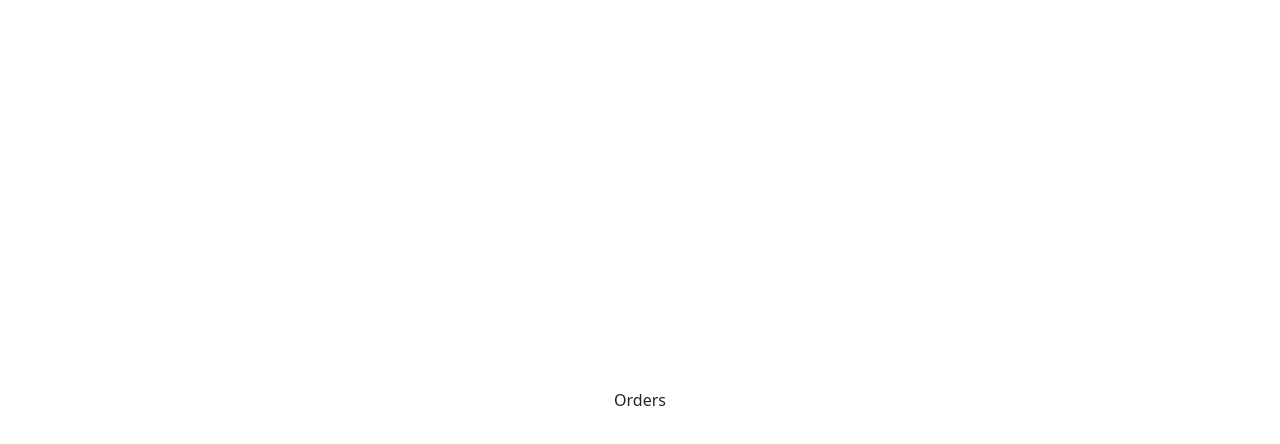
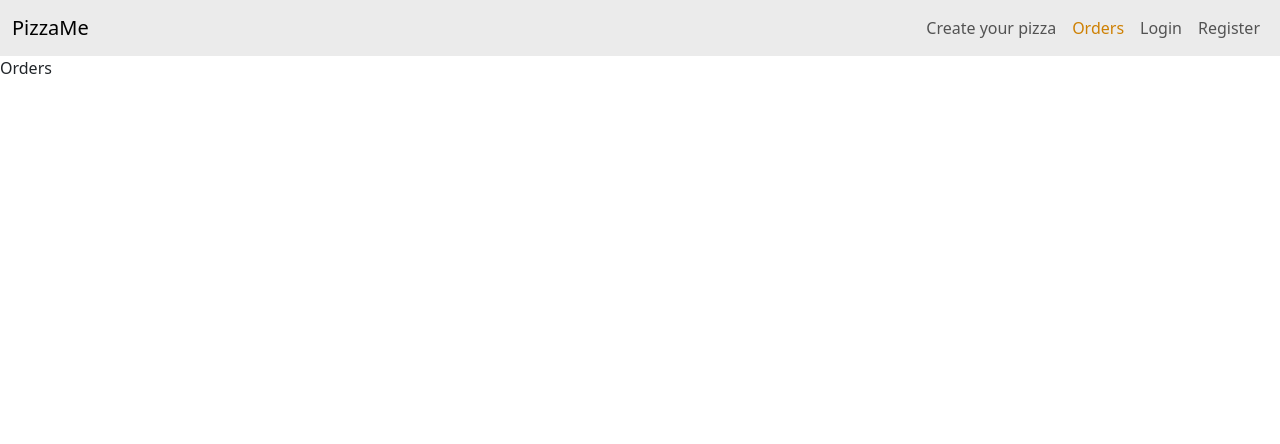
Before and after one commit to Cheezco/PizzaApp, a React (Vite) app in the folder PizzaFront/: page /orders in a window 1280 px wide. Shown: the top 444 px of the page. Built offline with nearby package versions, Linux system fonts and the light colour scheme.

Commit message:
Update root layout

```diff
--- a/PizzaFront/package.json
+++ b/PizzaFront/package.json
@@ -18,6 +18,7 @@
     "react-bootstrap": "^2.9.1",
     "react-dom": "^18.2.0",
     "react-form-stepper": "^2.0.3",
+    "react-router-bootstrap": "^0.26.2",
     "react-router-dom": "^6.17.0",
     "sort-by": "^1.2.0"
   },
@@ -26,6 +27,7 @@
     "@types/node": "^20.8.7",
     "@types/react": "^18.2.31",
     "@types/react-dom": "^18.2.14",
+    "@types/react-router-bootstrap": "^0.26.5",
     "@types/react-router-dom": "^5.3.3",
     "@typescript-eslint/eslint-plugin": "^6.0.0",
     "@typescript-eslint/parser": "^6.0.0",
--- a/PizzaFront/src/components/layouts/root.tsx
+++ b/PizzaFront/src/components/layouts/root.tsx
@@ -1,9 +1,34 @@
+import { Container, Nav, Navbar } from "react-bootstrap";
 import { Outlet } from "react-router-dom";
+import { LinkContainer } from "react-router-bootstrap";
 
 export default function Root() {
   return (
-    <div className="d-flex justify-content-center w-100 h-100 align-items-center">
-      <Outlet />
+    <div className="h-100 w-100 d-flex flex-column">
+      <Navbar className="position-sticky top-0">
+        <Container fluid>
+          <LinkContainer to="/">
+            <Navbar.Brand>PizzaMe</Navbar.Brand>
+          </LinkContainer>
+          <Nav>
+            <LinkContainer to="/pizza-creator">
+              <Nav.Link>Create your pizza</Nav.Link>
+            </LinkContainer>
+            <LinkContainer to="orders">
+              <Nav.Link>Orders</Nav.Link>
+            </LinkContainer>
+            <LinkContainer to="login">
+              <Nav.Link>Login</Nav.Link>
+            </LinkContainer>
+            <LinkContainer to="register">
+              <Nav.Link>Register</Nav.Link>
+            </LinkContainer>
+          </Nav>
+        </Container>
+      </Navbar>
+      <div className="d-flex w-100 h-100">
+        <Outlet />
+      </div>
     </div>
   );
 }
--- a/PizzaFront/src/index.css
+++ b/PizzaFront/src/index.css
@@ -1,9 +1,41 @@
 #root {
   width: 100%;
   height: 100%;
+
+  --primary-color: #fca311;
+  --primary-color-hover: #f29602;
+  --primary-color-active: #ce8003;
+
+  --secondary-color: #14213d;
+  --secondary-color-hover: #0f192e;
+  --secondary-color-active: #0a111f;
+
+  --background-color: #e5e5e5;
+  --background-color-darker: #ebebeb;
 }
 
 body {
   width: 100vw;
   height: 100vh;
+  background-color: var(--background-color);
 }
+
+.btn-primary {
+  --bs-btn-bg: var(--primary-color) !important;
+  --bs-btn-hover-bg: var(--primary-color-hover) !important;
+  --bs-btn-active-bg: var(--primary-color-active) !important;
+  border: none !important;
+}
+
+.navbar-nav:hover {
+  --bs-nav-link-hover-color: var(--primary-color);
+}
+
+.navbar-nav .nav-link.active,
+.navbar-nav .nav-link.show {
+  color: var(--primary-color-active) !important;
+}
+
+.navbar {
+  background-color: var(--background-color-darker) !important;
+}
```
Also changed, not shown: 1 other file (tests, documents, lock files or other folders).
